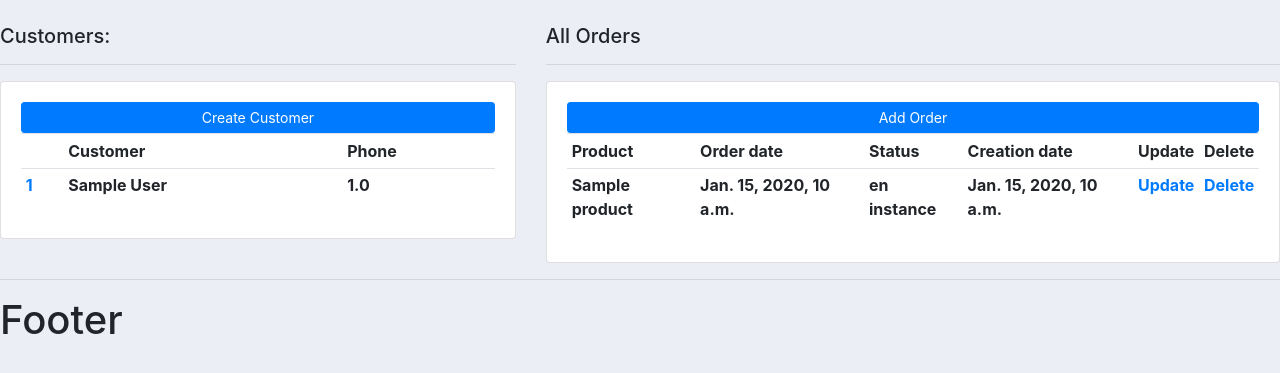
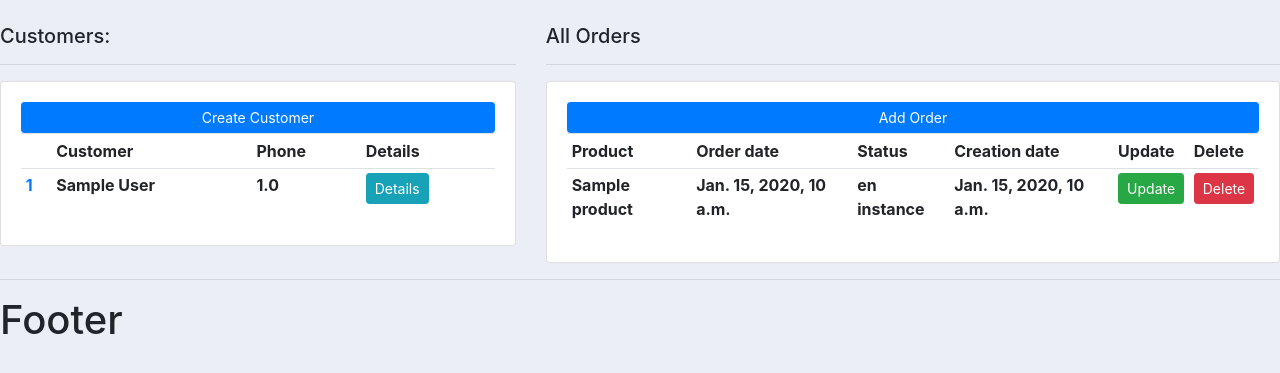
Before and after one commit to comit-master/crm_inventory, a Django app: page / in a window 1280 px wide. Shown: the part 92-465 px from the top of the page. Run offline with Django 4.2, Linux system fonts and the light colour scheme; tables that the repository leaves empty hold one stand-in row (values such as "Sample post"); lists and menus that the app fills with data are empty; some libraries are stand-ins or nearby versions.

Commit message:
new html to add an order, views update to refer to this new front, new url added with tag on html file

```diff
--- a/order/urls.py
+++ b/order/urls.py
@@ -8,6 +8,6 @@ from . import views
 
 urlpatterns = [
     path('', views.order_list ),
-
+    path('add_order/', views.add_order, name='add_order'),
 
 ]
--- a/order/views.py
+++ b/order/views.py
@@ -4,3 +4,6 @@ from django.shortcuts import render
 # Create your views here.
 def order_list(request):
     return render(request, 'order/order_list.html')
+
+def add_order(request):
+    return render(request, 'order/order_add.html')
--- a/templates/product/homepage.html
+++ b/templates/product/homepage.html
@@ -19,12 +19,16 @@
 					<th></th>
 					<th>Customer</th>
 					<th>Phone</th>
+					<th>Details</th>
+
 				</tr>
 				{% for customer in customers %} <!-- for customer in my key created previously-->
 				<tr> <!-- tr here marks the end on each line-->
 				<th> <a href="{% url 'customer' customer.id %}">{{customer.id}}<a/></th>
 				<th> {{customer.name}}</th>
 				<th> {{customer.phone}}</th>
+				<th> <a class='btn btn-sm btn-info' href="{% url 'customer' customer.id %}">Details<a/></th>
+
 				</tr>
 
 
@@ -38,7 +42,7 @@
 		<h5> All Orders </h5>
 		<hr>
 		<div class="card card-body">
-			<a class="btn btn-primary  btn-sm btn-block" href="">Add Order</a>
+			<a class="btn btn-primary  btn-sm btn-block" href="{% url 'add_order' %}">Add Order</a>
 			<table class="table table-sm">
 				<tr>
 					<th>Product</th>
@@ -54,8 +58,10 @@
 					<th> {{order.date_creation}}</th> <!-- double tags is mandatory> -->
 					<th> {{order.status}}</th> <!-- here take status the object with data and not the tuple STATUS-->
 					<th> {{order.date_creation}}</th>
-					<th> <a href=''> Update</a></th>
-					<th> <a href=''> Delete</a></th>
+					<th> <a class='btn btn-sm btn-success' href="{% url 'add_order'  %}">Update<a/></th>
+					<th> <a class='btn btn-sm btn-danger' href="{% url 'add_order'  %}">Delete<a/></th>
+
+
 				</tr>
 				{% endfor %}
 
```
